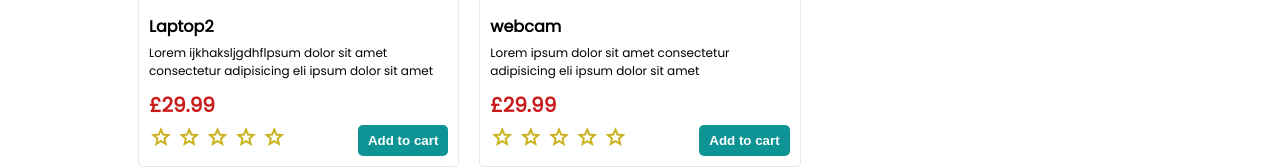
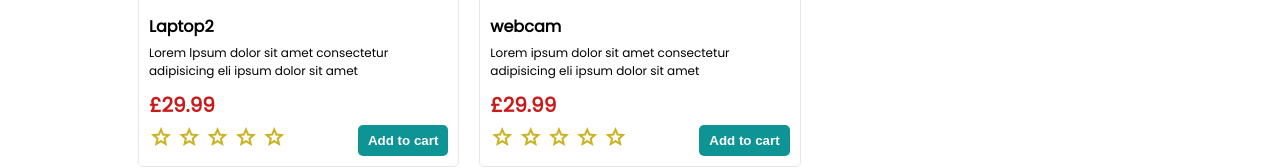
Before and after one commit to MoeinZideh/eCommerce, a plain HTML site: page index.html in a window 1280 px wide. Shown: the part 1678-1846 px from the top of the page. Drawn offline with nearby package versions, Linux system fonts and the light colour scheme.

Commit message:
Update index.html

```diff
--- a/index.html
+++ b/index.html
@@ -187,7 +187,7 @@
                 <img src="./images/lap2-asus-vio.png" alt="">
                 <div class="product-content">
                     <h4 class="pro-title">Laptop2</h4>
-                    <p class="pro-short-desc">Lorem ijkhaksljgdhflpsum dolor sit amet consectetur adipisicing eli ipsum dolor sit amet</p>
+                    <p class="pro-short-desc">Lorem lpsum dolor sit amet consectetur adipisicing eli ipsum dolor sit amet</p>
                     <span class="price">£29.99</span>
                     <div class="pro-footer">
                         <div class="rate">
```
